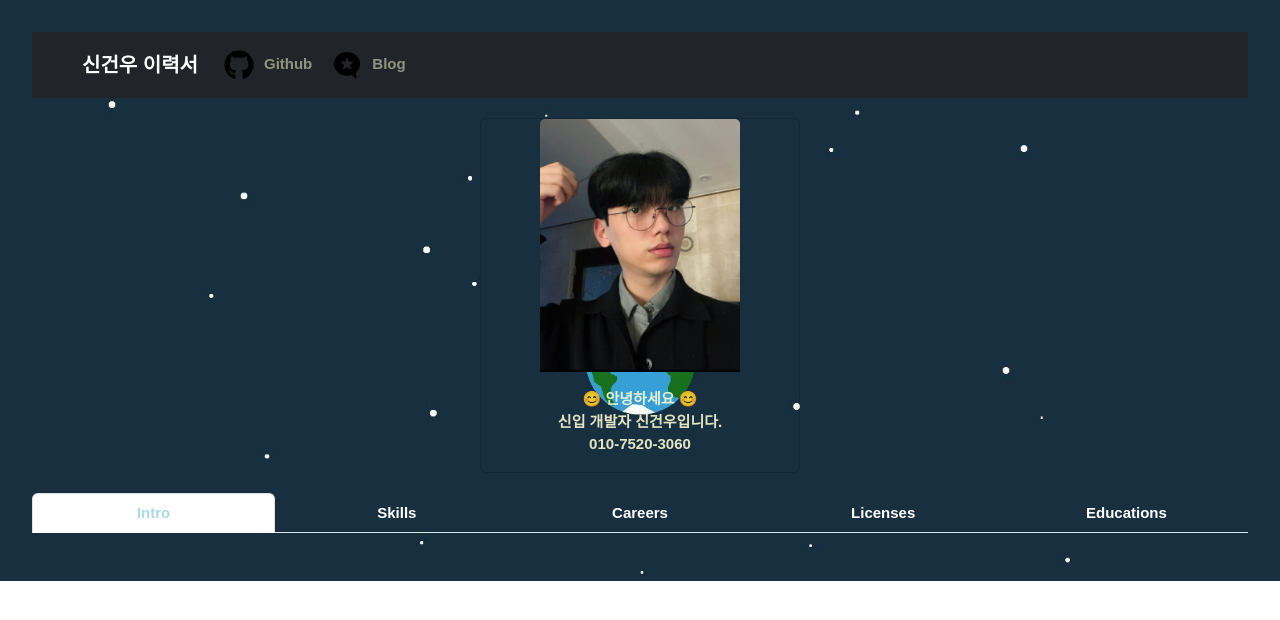
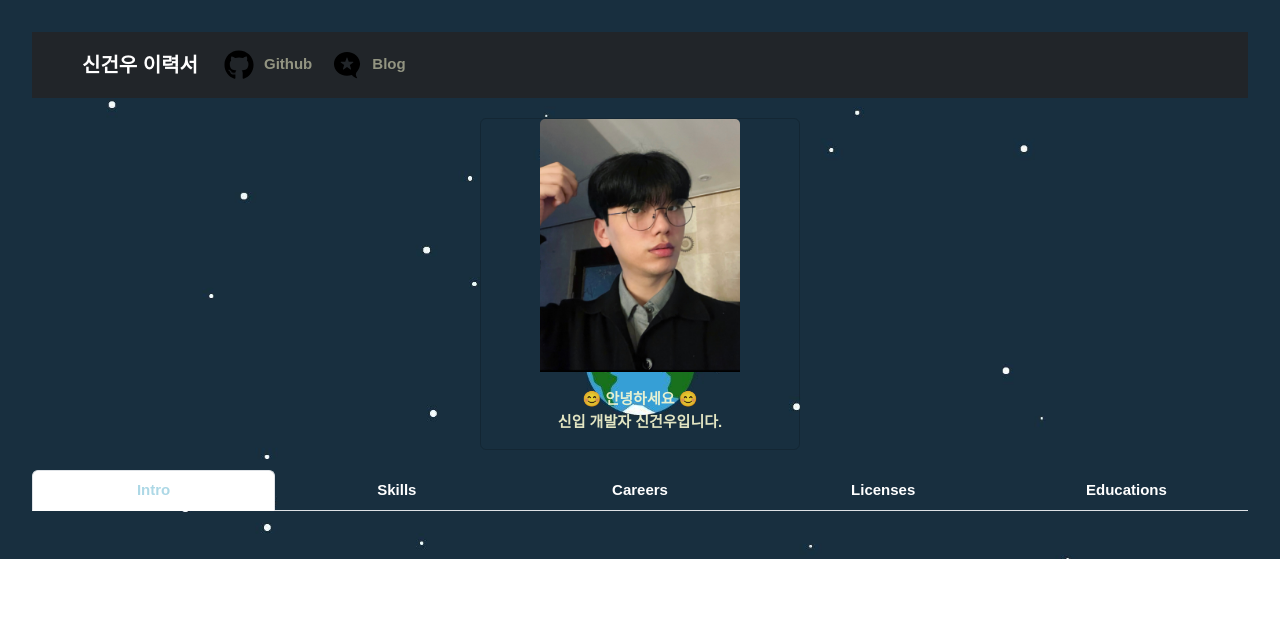
Before and after one commit to spacedustz/Resume, a React (Vite) app in the folder React/: page / in a window 1280 px wide. Shown: the top 620 px of the page. Built offline with nearby package versions, Linux system fonts and the light colour scheme.

Commit message:
Profile Card Description 수정

```diff
--- a/React/src/styles/card/ProfileCard.tsx
+++ b/React/src/styles/card/ProfileCard.tsx
@@ -67,7 +67,6 @@ const ProfileCard: React.FC = () => {
                     <Card.Text>
                         <strong>😊 안녕하세요 😊</strong><br/>
                         <strong>신입 개발자 신건우입니다.</strong><br/>
-                        <strong>010-7520-3060</strong>
                     </Card.Text>
                 </Card.Body>
             </MainCard>
```
